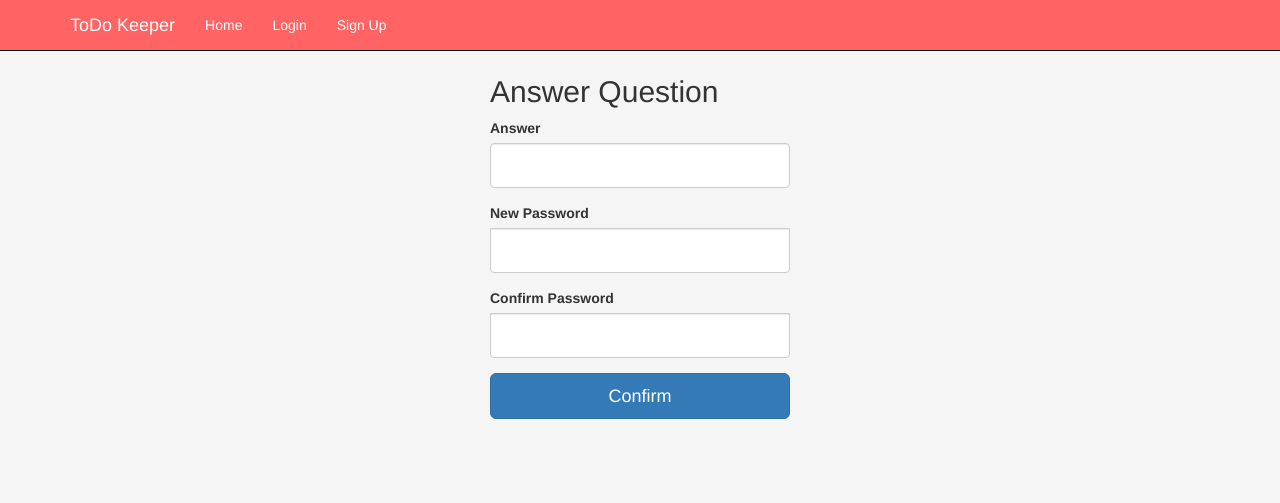
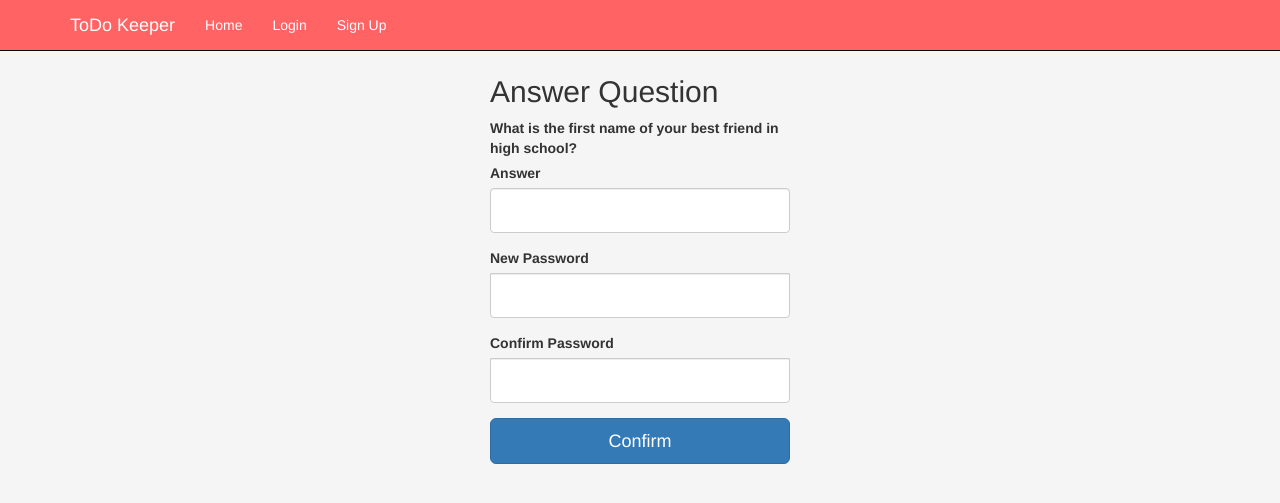
Before and after one commit to AbnerP/ToDo-Keeper, a Flask app: a page that uses app/templates/resetpassword.html in a window 1280 px wide. Shown: the top 503 px of the page. Run offline with Flask 2, Linux system fonts and the light colour scheme; data comes from the database, SQL or seed files in the repository; both versions use the stored data as it was after the commit; some libraries are stand-ins or nearby versions.

Commit message:
Asks question

```diff
--- a/app/routes.py
+++ b/app/routes.py
@@ -72,7 +72,7 @@ def forgotpassword():
     if form.validate_on_submit():
         user = User.query.filter_by(username=form.username.data).first()
         if user:
-            if user.security_question_1:
+            if user.security_question_1 != 'default':
                 return redirect(url_for('resetpassword', username=form.username.data))
             flash('No security questions set up for this account. Please contact system administrator for further assistance.')
             user = User.query.filter_by(username=form.username.data).first()
@@ -81,8 +81,17 @@ def forgotpassword():
 @app.route('/resetpassword/<username>', methods=['GET', 'POST'])
 def resetpassword(username):
     form = ResetPasswordForm()
+    user = User.query.filter_by(username=username).first()
+    questions = {}
+    questions['friend'] = 'What is the first name of your best friend in high school?'
+    questions['pet'] = 'What was the name of your first pet?'
+    questions['cook'] = 'What was the first thing you learned to cook?'
+    questions['film'] = 'What was the first film you saw in a theater?'
+    questions['plane'] = 'Where did you go the first time you flew on a plane?'
+    questions['teacher'] = 'What is the last name of your favorite elementary school teacher?'
+    question = questions[user.security_question_1]
+
     if form.validate_on_submit():
-        user = User.query.filter_by(username=username).first()
         if form.security_answer_1.data.lower() == user.security_answer_1.lower():
             hashPass = generate_password_hash(form.password.data, method='sha256')
             user.password = hashPass
@@ -90,7 +99,7 @@ def resetpassword(username):
             flash('Password reset. Please login with your new password.')
             return redirect(url_for('login'))
         flash('Incorrect answer. Try again.')
-    return render_template('resetpassword.html', form=form, username=username)
+    return render_template('resetpassword.html', form=form, username=username, question = question)
 
 @app.route('/dashboard', methods=['GET','POST'])
 @login_required
--- a/app/templates/resetpassword.html
+++ b/app/templates/resetpassword.html
@@ -15,6 +15,7 @@ ToDo Keeper - Login
   <form class="form-signin" method="POST" action="/resetpassword/{{username}}">
     <h2 class="form-signin-heading">Answer Question</h2>
     {{ form.hidden_tag() }}
+    <label> {{ question }} </label>
     {{ wtf.form_field(form.security_answer_1) }}
     {{ wtf.form_field(form.password) }}
     {{ wtf.form_field(form.confirm_password) }}
```
Also changed, not shown: app/users.db.
